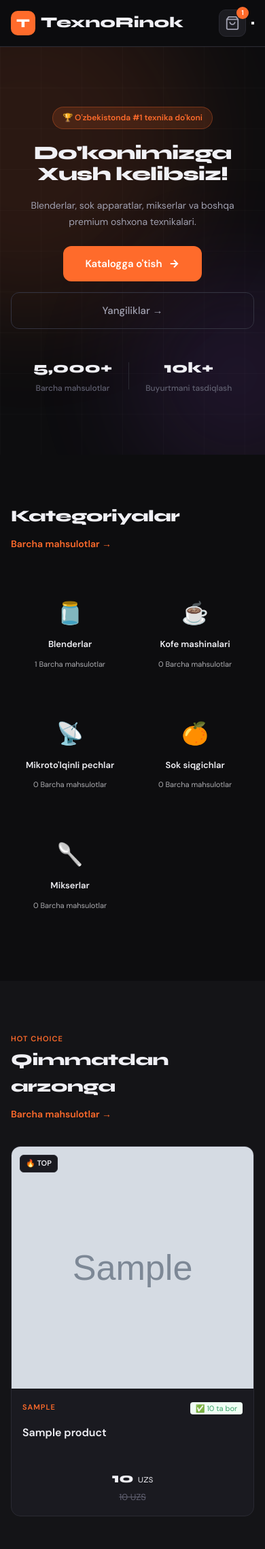
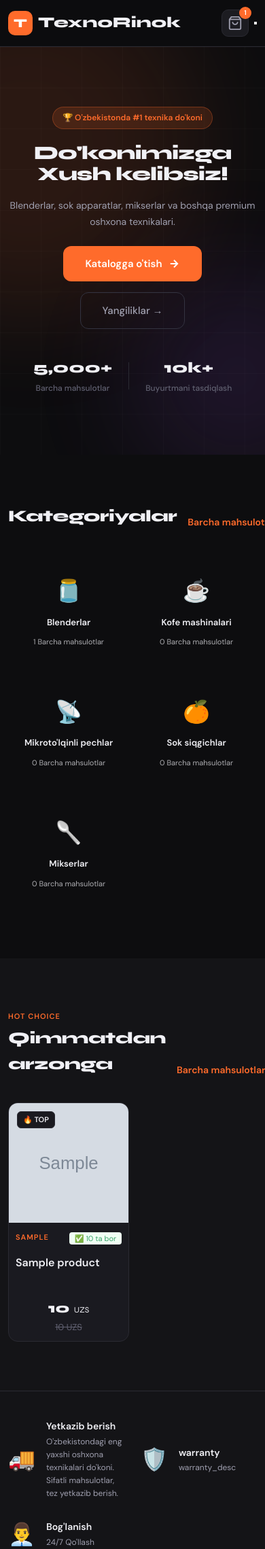
Before and after one commit to dilshod544/TexnoRinok, a Django app: a page that uses templates/base/base.html in a window 390 px wide. Shown: the top 2279 px of the page at 68% size. Run offline with Django 5.2, Linux system fonts and the light colour scheme; a user stored in the database is signed in; data comes from the database, SQL or seed files in the repository; tables that the repository leaves empty hold one stand-in row (values such as "Sample post"); grey boxes marked "Sample" are stand-in pictures.

Commit message:
UX Cleanup: Simplified mobile menu and forced 2-column grid on mobile for better density

```diff
--- a/apps/products/views.py
+++ b/apps/products/views.py
@@ -7,7 +7,7 @@ from .models import Product, Category, Brand
 
 def home(request):
     lang = getattr(request, 'LANGUAGE_CODE', 'uz')[:2]
-    cache_key = f'home_context_v2_{lang}'
+    cache_key = f'home_context_v3_{lang}'
     context = cache.get(cache_key)
     if not context:
         # list() is important to evaluate the queryset before caching
--- a/static/css/main.css
+++ b/static/css/main.css
@@ -816,9 +816,18 @@ button {
    PRODUCTS GRID
    ========================================== */
 .products-grid {
-  display: grid;
-  grid-template-columns: repeat(auto-fill, minmax(240px, 1fr));
-  gap: 20px;
+  display: grid !important;
+  grid-template-columns: repeat(auto-fill, minmax(260px, 1fr)) !important;
+  gap: 24px !important;
+  width: 100% !important;
+  flex-direction: row !important;
+  flex-wrap: wrap !important;
+  overflow: visible !important;
+}
+
+.product-card {
+  min-width: 200px !important;
+  max-width: 100% !important;
 }
 
 .product-card {
@@ -2204,12 +2213,16 @@ html {
 }
 
 @media (max-width: 480px) {
-  .container { padding: 0 16px; }
-  .hero-title { font-size: 28px; }
-  .section-header { flex-direction: column; align-items: flex-start; gap: 10px; }
-  .products-grid { grid-template-columns: 1fr !important; }
-  .btn-primary.btn-xl, .btn-ghost.btn-lg { width: 100%; }
-  .features-grid { grid-template-columns: 1fr; }
+  .container { padding: 0 12px; }
+  .products-grid {
+    grid-template-columns: repeat(2, 1fr) !important;
+    gap: 10px !important;
+  }
+  .product-card { min-width: 0 !important; }
+  .product-card__info { padding: 10px; }
+  .product-name { font-size: 13px; height: 36px; }
+  .price-current { font-size: 16px; }
+  .hero-title { font-size: 24px; }
 }
 
 /* --- SYSTEMATIC SIDEBAR FIX --- */
@@ -2288,14 +2301,24 @@ html {
   gap: 4px;
 }
 
+.sidebar-btn-grid {
+  display: grid;
+  grid-template-columns: 1fr 1fr;
+  gap: 12px;
+  align-items: center;
+}
+
 .sidebar-nav a {
-  padding: 12px 16px;
+  padding: 14px 16px;
   background: var(--bg-3);
-  border-radius: 10px;
-  font-size: 14px;
+  border-radius: 12px;
+  font-size: 15px;
   font-weight: 600;
   color: var(--text);
   transition: var(--transition);
+  display: flex;
+  align-items: center;
+  gap: 12px;
 }
 
 .sidebar-nav a:hover {
```
Also changed, not shown: templates/base/base.html (+17 -33 lines).
